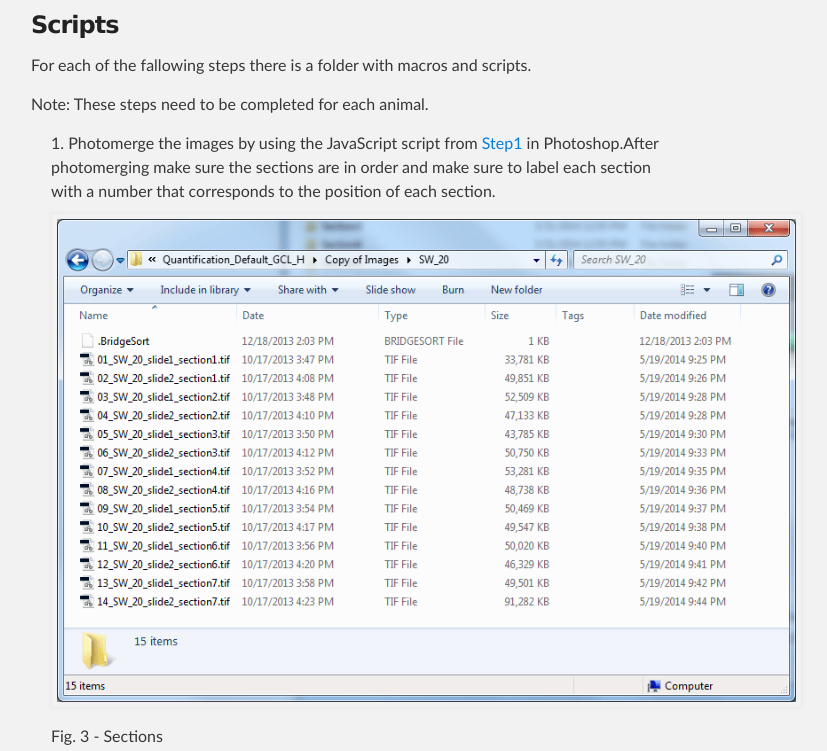
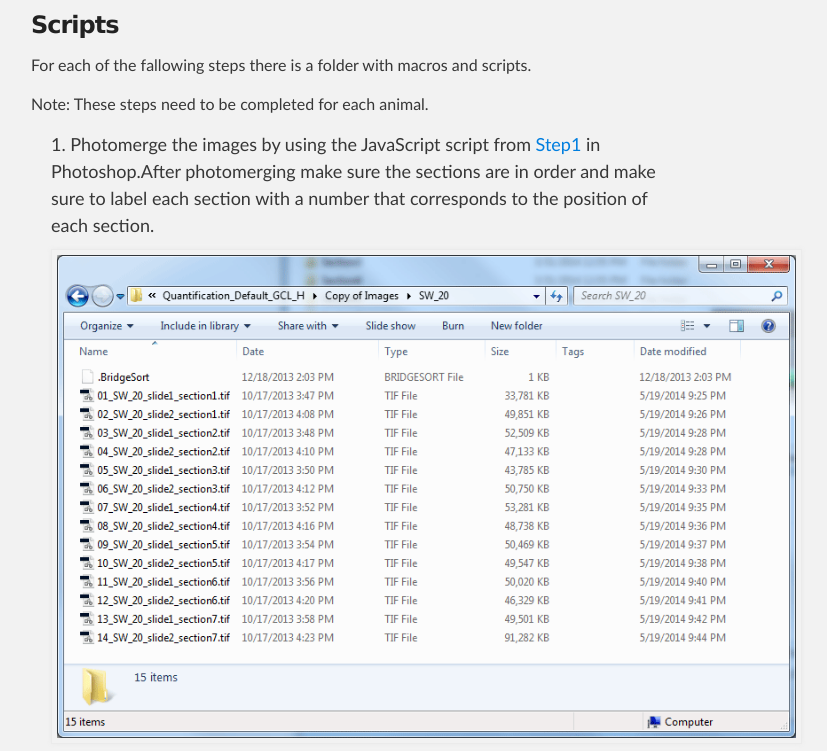
Before and after one commit to keriber/Hilar-Prox1-Cells-Quantification, a plain HTML site: page index.html in a window 1280 px wide. Shown: the part 1763-2514 px from the top of the page, without its empty margins (289-1116 px from the left). Drawn offline with Linux system fonts and the light colour scheme.

Commit message:
CSS changes

```diff
--- a/stylesheets/stylesheet.css
+++ b/stylesheets/stylesheet.css
@@ -206,8 +206,9 @@
 }
 
 ol {
-  list-style: decimal inside;
-  padding-left: 20px;
+	list-style: decimal inside;
+	padding-left: 20px;
+	font-size: large;
 }
 
 dl dt {
```
